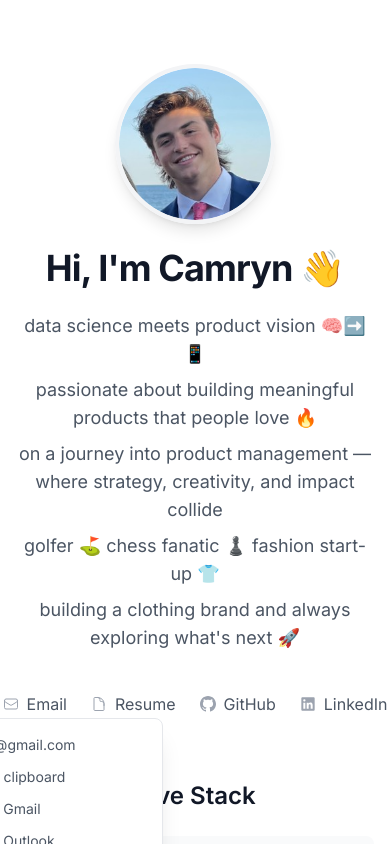
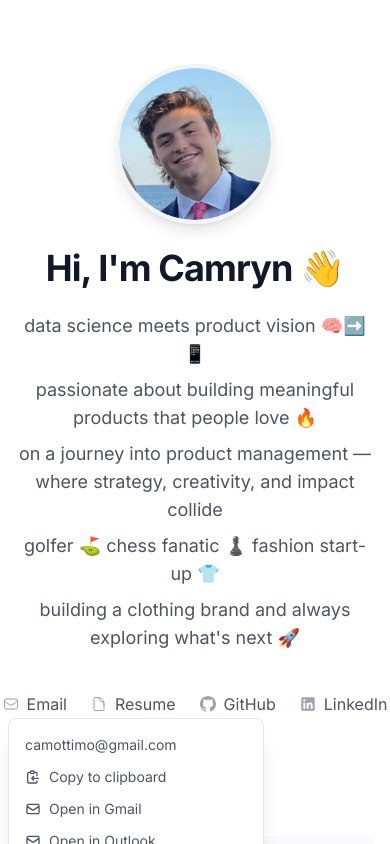
Before and after one commit to camottimo/Personal-Website, a Next.js app: page / in a window 390 px wide. Both pictures are taken after a click on the button "Email". Shown: the top 844 px of the page. Built offline with nearby package versions, Linux system fonts and the light colour scheme.

Commit message:
Added mobile support for the email dropdown menu

```diff
--- a/src/components/EmailLink.tsx
+++ b/src/components/EmailLink.tsx
@@ -7,7 +7,7 @@ import { createPortal } from 'react-dom';
 export default function EmailLink() {
   const [showOptions, setShowOptions] = useState(false);
   const [mounted, setMounted] = useState(false);
-  const [dropdownPosition, setDropdownPosition] = useState({ top: 0, left: 0 });
+  const [dropdownPosition, setDropdownPosition] = useState({ top: 0, left: 0, width: 0 });
   const [copied, setCopied] = useState(false);
   const dropdownRef = useRef<HTMLDivElement>(null);
   const buttonRef = useRef<HTMLButtonElement>(null);
@@ -17,9 +17,14 @@ export default function EmailLink() {
   const updateDropdownPosition = () => {
     if (buttonRef.current) {
       const rect = buttonRef.current.getBoundingClientRect();
+      const dropdownWidth = Math.min(window.innerWidth * 0.9, 256);
+      let left = rect.left + window.scrollX - (dropdownWidth - rect.width) / 2;
+      // Clamp left so dropdown doesn't overflow viewport
+      left = Math.max(8, Math.min(left, window.innerWidth - dropdownWidth - 8));
       setDropdownPosition({
         top: rect.bottom + 2,
-        left: rect.left - (256 - rect.width) / 2
+        left,
+        width: dropdownWidth
       });
     }
   };
@@ -107,7 +112,9 @@ export default function EmailLink() {
           style={{
             top: `${dropdownPosition.top}px`,
             left: `${dropdownPosition.left}px`,
-            width: '16rem'
+            width: dropdownPosition.width,
+            maxWidth: '90vw',
+            minWidth: 200
           }}
         >
           <div className="p-4 space-y-3">
```
